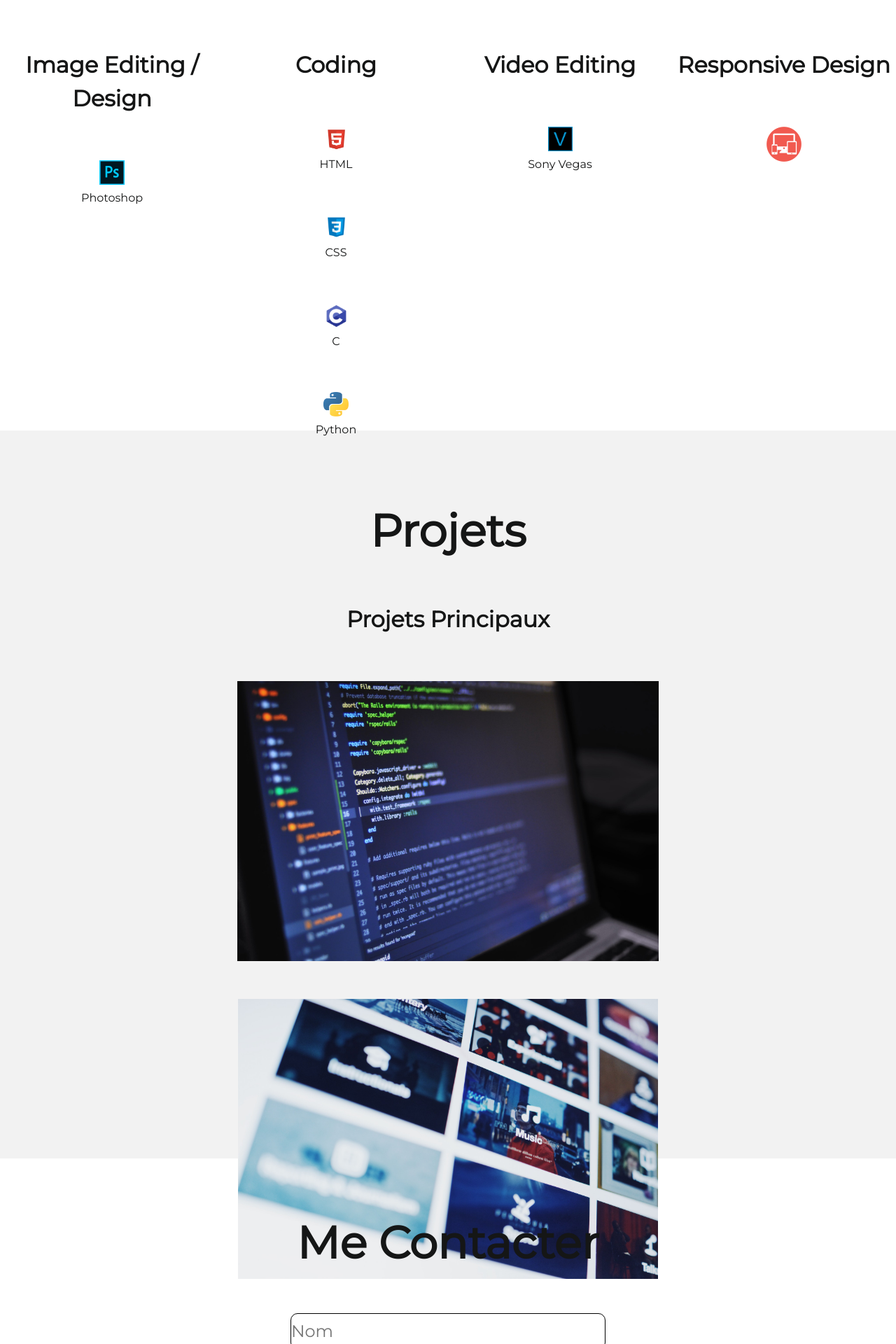
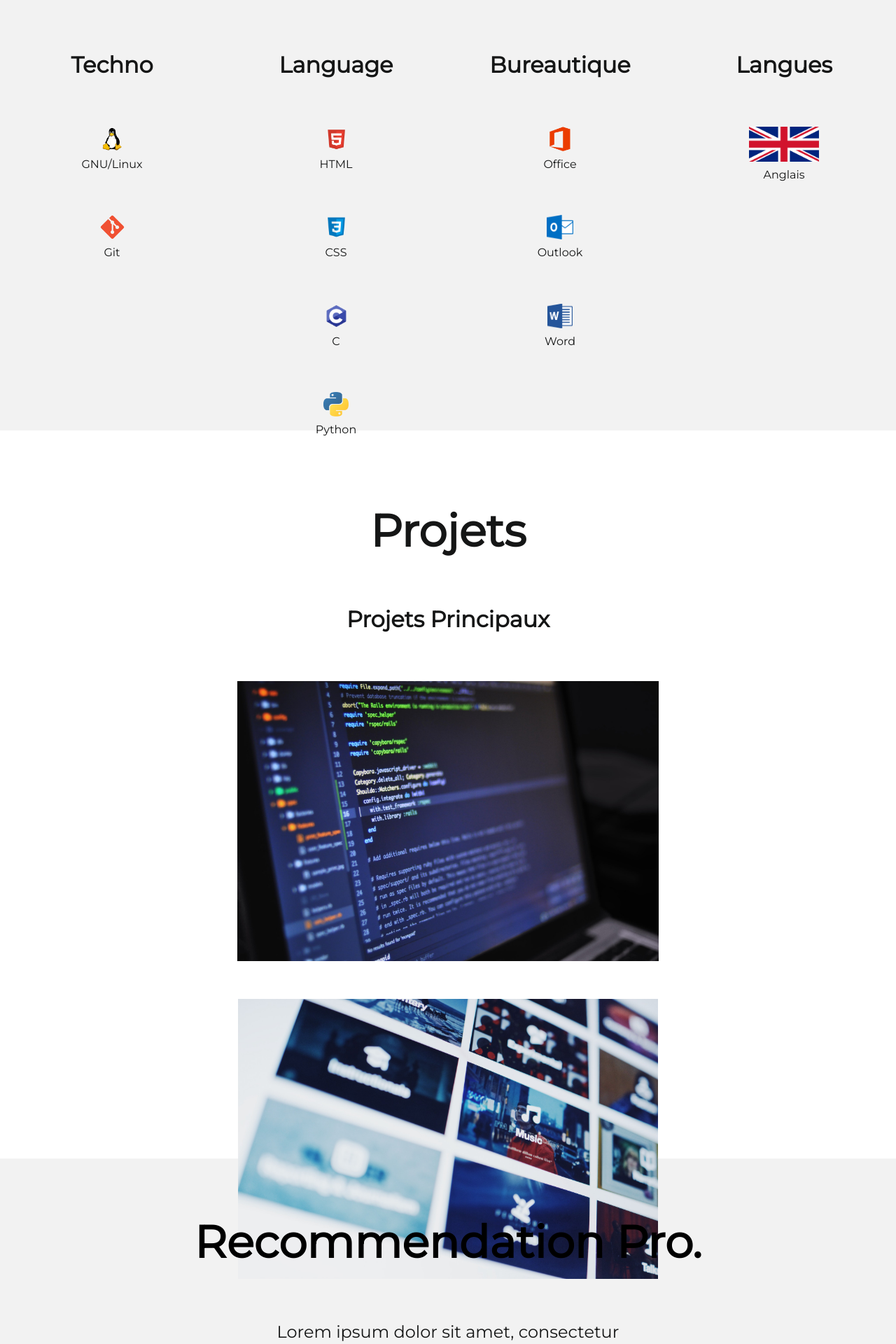
Before and after one commit to 4wge/Campus_Contest, a PHP site: page / in a window 1280 px wide. Shown: the part 1840-3760 px from the top of the page at 70% size. Run offline with PHP 8.4, Linux system fonts and the light colour scheme; some libraries are stand-ins or nearby versions.

Commit message:
finalisation html/css

```diff
--- a/index.html
+++ b/index.html
@@ -1,5 +1,5 @@
 <!DOCTYPE html>
-<html lang="en">
+<html lang="fr">
 <head>
   <meta charset="UTF-8">
   <meta name="viewport" content="width=device-width, initial-scale=1.0">
@@ -8,9 +8,6 @@
   <link rel="stylesheet" href="main.css">
 <link rel="stylesheet"
   href="https://cdn.jsdelivr.net/npm/animate.css@3.5.2/animate.min.css">
-  <!-- or -->
-  <link rel="stylesheet"
-  href="https://cdnjs.cloudflare.com/ajax/libs/animate.css/3.5.2/animate.min.css">
   <title>Henri Chauvac</title>
 </head>
 <body>
@@ -23,6 +20,7 @@
                     <li><a href="#about">à propos</a></li>
                     <li><a href="#skills">compétences</a></li>
                     <li><a href="#projects">projets</a></li>
+                    <li><a href="#recommendations">recommendations pro</a></li>
                     <li><a href="#contact">contact</a></li>
                 </ul>
             </div>
@@ -59,11 +57,13 @@
                 <h1 class="wow animated fadeInUp">Compétences</h1>
                     <div class="wow grid animated fadeInUp">
                         <div>
-                            <h3>Image Editing / Design</h3>
-                            <img src="assets/ps.png" alt=""><p>Photoshop</p>
+                            <h3>Techno</h3>
+                            <img src="assets/linux.png" alt=""><p>GNU/Linux</p>
+                            <br><br>
+                            <img src="assets/git.png" alt=""><p>Git</p>
                         </div>
                         <div>
-                           <h3>Coding</h3>
+                           <h3>Language</h3>
                             <img src="assets/html.png" alt=""><p>HTML</p>
                             <br><br>
                             <img src="assets/css.png" alt=""><p>CSS</p>
@@ -73,12 +73,16 @@
                             <img src="assets/python.png" alt=""><p>Python</p>
                         </div>
                         <div>
-                            <h3>Video Editing</h3>
-                            <img src="assets/sonyvegas.png" alt=""><p>Sony Vegas</p>
+                            <h3>Bureautique</h3>
+                            <img src="assets/office.png" alt=""><p>Office</p>
+                            <br><br>
+                            <img src="assets/outlook.png" alt=""><p>Outlook</p>
+                            <br><br>
+                            <img src="assets/word.png" alt=""><p>Word</p>
                         </div>
                         <div>
-                            <h3>Responsive Design</h3>
-                            <img src="assets/responsive.png" alt="" class="responsive">
+                            <h3>Langues</h3>
+                            <img src="assets/anglais.jpg" alt="" class="responsive"><p>Anglais</p>
                         </div>
                     </div>
             </div>
@@ -99,6 +103,20 @@
             </div>
         </section>
 
+        <!-- Recommendations Section -->
+
+        <section id="recommendations">
+            <div class="text-recommendations">
+                <h1>Recommendation Pro.</h1>
+                <p>Lorem ipsum dolor sit amet, consectetur adipisicing elit. Pariatur culpa sint, sed a necessitatibus aliquid officia id recusandae sapiente, nostrum, eum cum? Voluptatum asperiores debitis dolores deserunt quam quisquam animi tenetur quibusdam minima eligendi, reprehenderit iste similique at assumenda porro doloremque atque accusamus quas libero.</p>
+                <h4>Nicolas Dupont, Enterprise & Co</h4>
+                <p>Lorem ipsum dolor sit amet, consectetur adipisicing elit. Pariatur culpa sint, sed a necessitatibus aliquid officia id recusandae sapiente, nostrum, eum cum? Voluptatum asperiores debitis dolores deserunt quam quisquam animi tenetur quibusdam minima eligendi, reprehenderit iste similique at assumenda porro doloremque atque accusamus quas libero.</p>
+                <h4>Gerard Bonheur, Juif Corp.</h4>
+            </div>
+        </section>
+
+
+
         <!-- Contact Section -->
 
         <section id="contact">
@@ -117,8 +135,8 @@
     <!-- Footer -->
 
     <footer>
-        <a href="#"><img src="assets/githug.svg" alt=""><p>Github</p></a>
-        <a href="#"><img src="assets/linkedin.png" alt=""><p>Linkedin</p></a><br><br>
+        <a href="https://github.com/S4wg"><img src="assets/githug.svg" alt=""><p>Github</p></a>
+        <a href="https://fr.linkedin.com/in/henri-chauvac-809b54183"><img src="assets/linkedin.png" alt=""><p>Linkedin</p></a><br><br>
         <p>Made by Henri Chauvac</p>
     </footer>
 </body>
--- a/main.css
+++ b/main.css
@@ -117,7 +117,6 @@ h1{
     height: 100vh;
     width: 100%;
     text-align: center;
-    background-color: #f2f2f2;
     color:#151616;
 }
 
@@ -140,6 +139,7 @@ h1{
     height: 100vh;
     width: 100%;
     text-align: center;
+    background-color: #f2f2f2;
     color:#151616;
 
 }
@@ -186,7 +186,6 @@ h1{
 #projects{
     height: 130vh;
     text-align: center;
-    background-color: #f2f2f2;
     color:#151616;
 
 }
@@ -206,6 +205,31 @@ h1{
 .text-projects img{
     height: 400px;
     padding: 0 20px 50px 20px;
+}
+
+/* Recommendation */
+
+#recommendations{
+    height: 100vh;
+    width: 100%;
+    text-align: center;
+    background-color: #f2f2f2;
+    color: black;
+}
+
+.text-recommendations{
+    position: relative;
+    top: 10%;
+
+}
+
+
+.text-recommendations p{
+    color:#151616;
+    font-size: 1.5em;
+    padding: 3em 15em;
+    padding-bottom: 1em;
+    line-height: 1.5em;
 }
 
 /* Contact */
```
Also changed, not shown: assets/anglais.jpg (added), assets/git.png (added), assets/linux.png (added), assets/office.png (added), assets/outlook.png (added), assets/ps.png (deleted), assets/responsive.png (deleted), assets/sonyvegas.png (deleted), assets/twitter.svg (deleted), assets/word.png (added), 4 other files.
